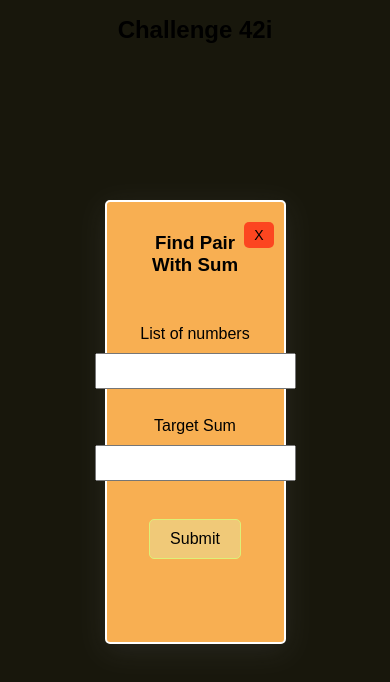
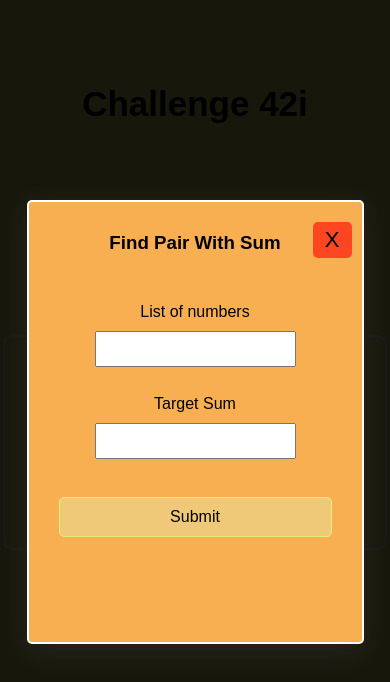
Before and after one commit to Adrianl93/Challenge_Tecnico_42i, a React (Create React App) app: page / in a window 390 px wide. Both pictures are taken after a click on the button "Find Pair With Sum". Shown: the top 682 px of the page. Built offline with nearby package versions, Linux system fonts and the light colour scheme.

Commit message:
responsive desing

```diff
--- a/src/components/Home.jsx
+++ b/src/components/Home.jsx
@@ -19,7 +19,7 @@ const Home = () => {
     }
 
     return (
-      <div>
+      <div className="containerHome">
         {
             modalOne ?  <ModalFindPair
             modalTwo={modalTwo}
--- a/src/styles/Home.css
+++ b/src/styles/Home.css
@@ -35,6 +35,7 @@ body {
     font-size: 16px;
     background-color: #F0C978;
     color: #000;
+    width: 20vw;
     border: none;
     cursor: pointer;
     border-radius: 5px;
@@ -46,13 +47,51 @@ body {
     border: none;
   }
 
+  .containerBox{
+    display: flex;
+    max-width: 960px;
+    margin: auto;
+    align-items: center;
+
+  }
+
 
   @media screen and (max-width: 768px) {
     h1 {
       font-size: 24px;
+      align-items: center;
     }
 
     button {
-      font-size: 14px;
+      font-size: 18px;
+      width: 40vw;
     }
+    .buttonBox {
+      width: 60vh;
+      height: 25vh;
+    }
+
   }
+
+
+  @media screen and (max-width: 500px) {
+    h1 {
+      font-size: 35px;
+      margin:0px;
+      margin-top: 10vh;
+
+    }
+
+    button {
+      font-size: 22px;
+      width: 70vw;
+    }
+    .buttonBox {
+      display: flex;
+      width: 45vh;
+      height: 25vh;
+
+
+    }
+
+  }
--- a/src/styles/Modal.css
+++ b/src/styles/Modal.css
@@ -124,3 +124,27 @@ body {
   flex-direction: column;
   justify-content: flex-end;
   }
+
+
+  @media screen and (max-width: 768px) {
+    .modalContent {
+      width: auto;
+    }
+    .closeButtonModal{
+      width: 10vw;
+    }
+
+
+  }
+
+
+  @media screen and (max-width: 500px) {
+    .modalContent {
+      width: auto;
+
+    }
+    .closeButtonModal{
+      width: 10vw;
+    }
+
+  }
```
